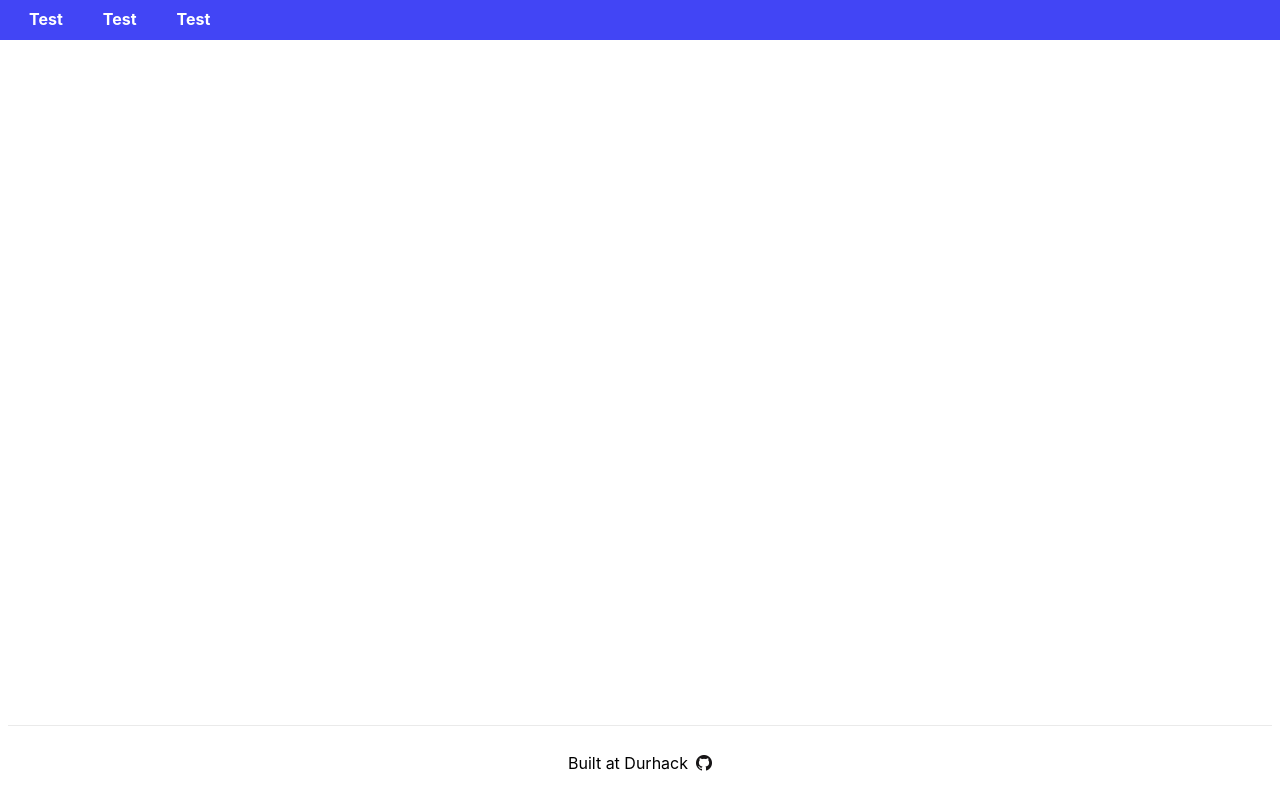
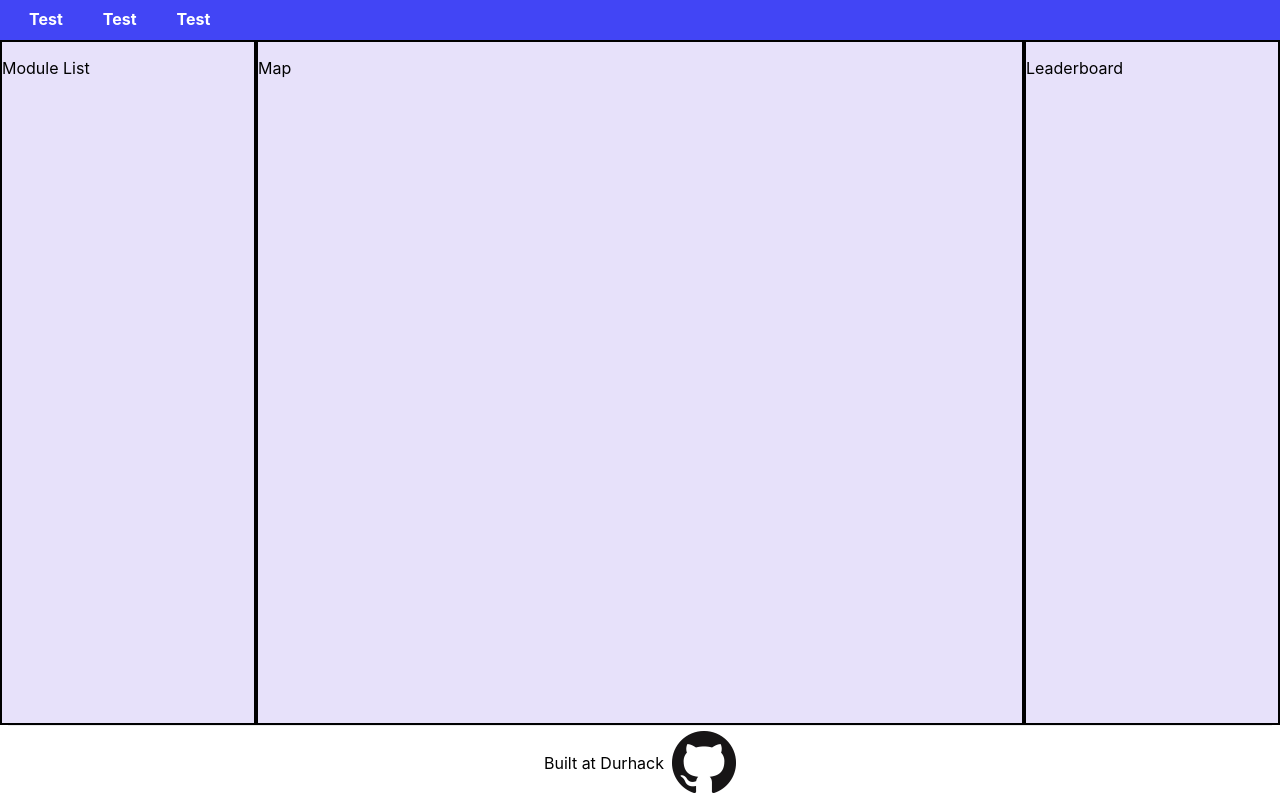
Before and after one commit to SimpsonThomas/durhack-tracker, a Next.js app: page / in a window 1280 px wide. Built offline with nearby package versions, Linux system fonts and the light colour scheme.

Commit message:
Basic layout creation

```diff
--- /dev/null
+++ b/core/moduleList.js
@@ -0,0 +1,7 @@
+function ModuleList() {
+    return (
+            <div></div>
+        )
+}
+
+export default ModuleList
--- a/pages/index.js
+++ b/pages/index.js
@@ -2,6 +2,7 @@ import Head from 'next/head'
 import styles from '../styles/Home.module.css'
 // import 'bootstrap/dist/css/bootstrap.min.css';
 import Navigation from '../core/navbar';
+import ModuleList from '../core/moduleList';
 
 export default function Home() {
   return (
@@ -13,7 +14,18 @@ export default function Home() {
       </Head>
 
       <main className={styles.main}>
-
+          <div className={styles.moduleList}>
+            <p>Module List</p>
+            <ModuleList/>
+          </div>
+          <div className={styles.map}>
+            <p>Map</p>
+            <ModuleList/>
+          </div>
+          <div className={styles.leaderboard}>
+            <p>Leaderboard</p>
+            <ModuleList/>
+          </div>
       </main>
 
       <footer className={styles.footer}>
--- a/styles/Home.module.css
+++ b/styles/Home.module.css
@@ -8,12 +8,14 @@
 }
 
 .main {
-  padding: 5rem 0;
   flex: 1;
+  width: 100vw;
+  background-color: #e7e1fa;
   display: flex;
-  flex-direction: column;
+  margin-top: 40px;
+  /*flex-direction: column;
   justify-content: center;
-  align-items: center;
+  align-items: center;*/
 }
 
 .footer {
@@ -40,83 +42,33 @@
   text-decoration: none;
 }
 
-.title a:hover,
-.title a:focus,
-.title a:active {
-  text-decoration: underline;
+.moduleList {
+  justify-content: center;
+  width: 20%;
+  border: 2px black solid;
 }
 
-.title {
-  margin: 0;
-  line-height: 1.15;
-  font-size: 4rem;
+.map {
+  justify-content: center;
+  width: 60vw;
+  border: 2px black solid;
 }
 
-.title,
-.description {
-  text-align: center;
-}
-
-.description {
-  line-height: 1.5;
-  font-size: 1.5rem;
-}
-
-.code {
-  background: #fafafa;
-  border-radius: 5px;
-  padding: 0.75rem;
-  font-size: 1.1rem;
-  font-family: Menlo, Monaco, Lucida Console, Liberation Mono, DejaVu Sans Mono,
-    Bitstream Vera Sans Mono, Courier New, monospace;
-}
-
-.grid {
-  display: flex;
-  align-items: center;
+.leaderboard {
   justify-content: center;
-  flex-wrap: wrap;
-  max-width: 800px;
-  margin-top: 3rem;
+  width: 20%;
+  border: 2px black solid;
 }
 
 .card {
   margin: 1rem;
   flex-basis: 45%;
   padding: 1.5rem;
-  text-align: left;
+  text-align: center;
   color: inherit;
   text-decoration: none;
   border: 1px solid #eaeaea;
   border-radius: 10px;
   transition: color 0.15s ease, border-color 0.15s ease;
+  background-color: red;
 }
-
-.card:hover,
-.card:focus,
-.card:active {
-  color: #0070f3;
-  border-color: #0070f3;
-}
-
-.card h3 {
-  margin: 0 0 1rem 0;
-  font-size: 1.5rem;
-}
-
-.card p {
-  margin: 0;
-  font-size: 1.25rem;
-  line-height: 1.5;
-}
-
-.logo {
-  height: 1em;
-}
-
-@media (max-width: 600px) {
-  .grid {
-    width: 100%;
-    flex-direction: column;
-  }
-}
```
